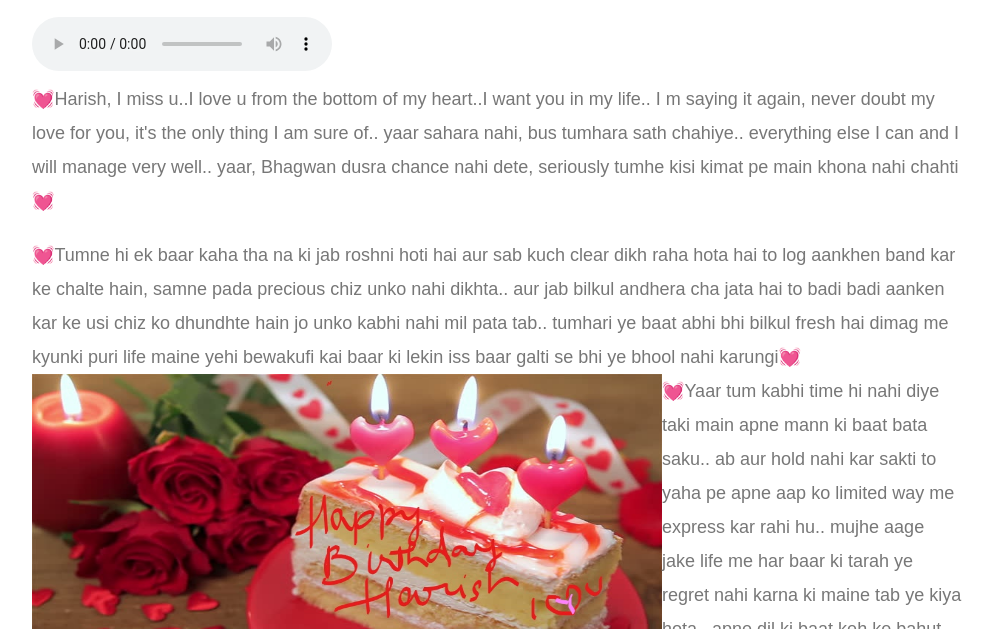
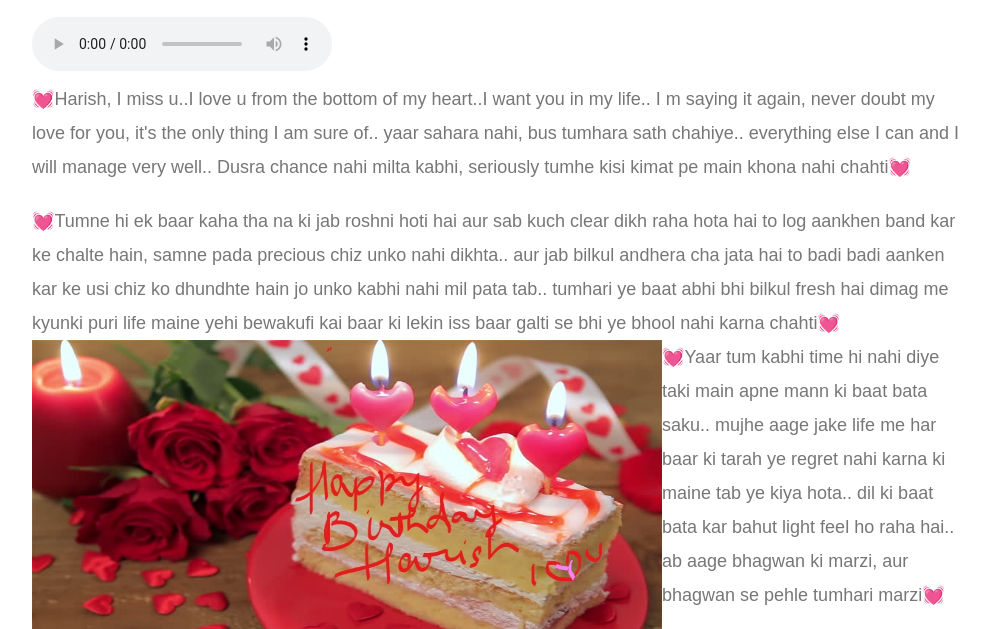
Before and after one commit to ykmba9/yy14, a plain HTML site: page page3.html in a window 1280 px wide. Shown: the part 165-794 px from the top of the page, without its empty margins (143-1136 px from the left). Drawn offline with nearby package versions, Linux system fonts and the light colour scheme.

Commit message:
commit changes

```diff
--- a/page3.html
+++ b/page3.html
@@ -47,15 +47,15 @@
                             type="audio/mp3" /></audio>
 
 
-                    <p>💓Harish, I miss u..I love u from the bottom of my heart..I want you in my life.. I m saying it again, never doubt my love for you, it's the only thing I am sure of.. yaar sahara nahi, bus tumhara sath chahiye.. everything else I can and I will manage very well.. yaar, Bhagwan dusra chance nahi dete, seriously tumhe kisi kimat pe main khona nahi chahti💓</p>
+                    <p>💓Harish, I miss u..I love u from the bottom of my heart..I want you in my life.. I m saying it again, never doubt my love for you, it's the only thing I am sure of.. yaar sahara nahi, bus tumhara sath chahiye.. everything else I can and I will manage very well.. Dusra chance nahi milta kabhi, seriously tumhe kisi kimat pe main khona nahi chahti💓</p>
 
-                    💓Tumne hi ek baar kaha tha na ki jab roshni hoti hai aur sab kuch clear dikh raha hota hai to log aankhen band kar ke chalte hain, samne pada precious chiz unko nahi dikhta.. aur jab bilkul andhera cha jata hai to badi badi aanken kar ke usi chiz ko dhundhte hain jo unko kabhi nahi mil pata tab.. tumhari ye baat abhi bhi bilkul fresh hai dimag me kyunki puri life maine yehi bewakufi kai baar ki lekin iss baar galti se bhi ye bhool nahi karungi💓
+                    💓Tumne hi ek baar kaha tha na ki jab roshni hoti hai aur sab kuch clear dikh raha hota hai to log aankhen band kar ke chalte hain, samne pada precious chiz unko nahi dikhta.. aur jab bilkul andhera cha jata hai to badi badi aanken kar ke usi chiz ko dhundhte hain jo unko kabhi nahi mil pata tab.. tumhari ye baat abhi bhi bilkul fresh hai dimag me kyunki puri life maine yehi bewakufi kai baar ki lekin iss baar galti se bhi ye bhool nahi karna chahti💓
 
 
                     <img src="assets/images/InkedRoseCakeCandles_LI.jpg" align="left" width="630px" height="300px">
 
 
-                    <p>💓Yaar tum kabhi time hi nahi diye taki main apne mann ki baat bata saku.. ab aur hold nahi kar sakti to yaha pe apne aap ko limited way me express kar rahi hu.. mujhe aage jake life me har baar ki tarah ye regret nahi karna ki maine tab ye kiya hota.. apne dil ki baat keh ke bahut light feel ho raha hai.. ab aage bhagwan ki marzi, aur bhagwan se pehle tumhari marzi💓</p>
+                    <p>💓Yaar tum kabhi time hi nahi diye taki main apne mann ki baat bata saku.. mujhe aage jake life me har baar ki tarah ye regret nahi karna ki maine tab ye kiya hota.. dil ki baat bata kar bahut light feel ho raha hai.. ab aage bhagwan ki marzi, aur bhagwan se pehle tumhari marzi💓</p>
                     <p>💓💓I loved u then, I love u still, always have, always will...lots of love, hugs and kisses!💓💓</p>
 
                     <p>💓Ek baar phir se yahi kahungi ki tumse pyar karti hu.. na kisi se darti hu, na kisi baat ka darr hai.. I am proud of u and, always remember that I LOVE U💓</p>
```
Also changed, not shown: page2.html (+2 -2 lines).
